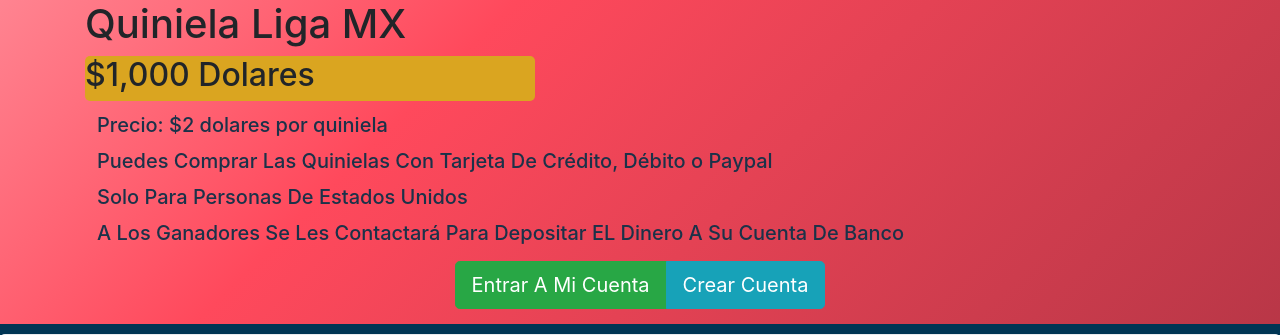
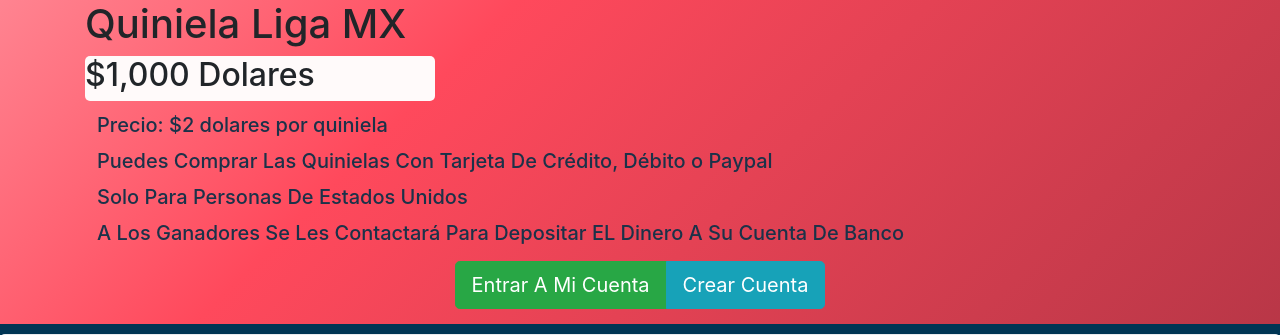
Before and after one commit to silvano905/twerk2020, a Django app: page / in a window 1280 px wide. Shown: the part 56-391 px from the top of the page. Run offline with Django 3.2, Linux system fonts and the light colour scheme; data that the repository does not hold is empty; some libraries are stand-ins or nearby versions.

Commit message:
ndfndfaaddd

```diff
--- a/tip/templates/tip/tip_list.html
+++ b/tip/templates/tip/tip_list.html
@@ -8,7 +8,7 @@
 
       <h1 class="display-5">Quiniela Liga MX</h1>
 
-        <div style="background-color: goldenrod; width: 450px;height: 45px; border-radius: 5px">
+        <div style="background-color: snow; width: 350px;height: 45px; border-radius: 5px">
             <h2>$1,000 Dolares</h2>
         </div>
 
```
